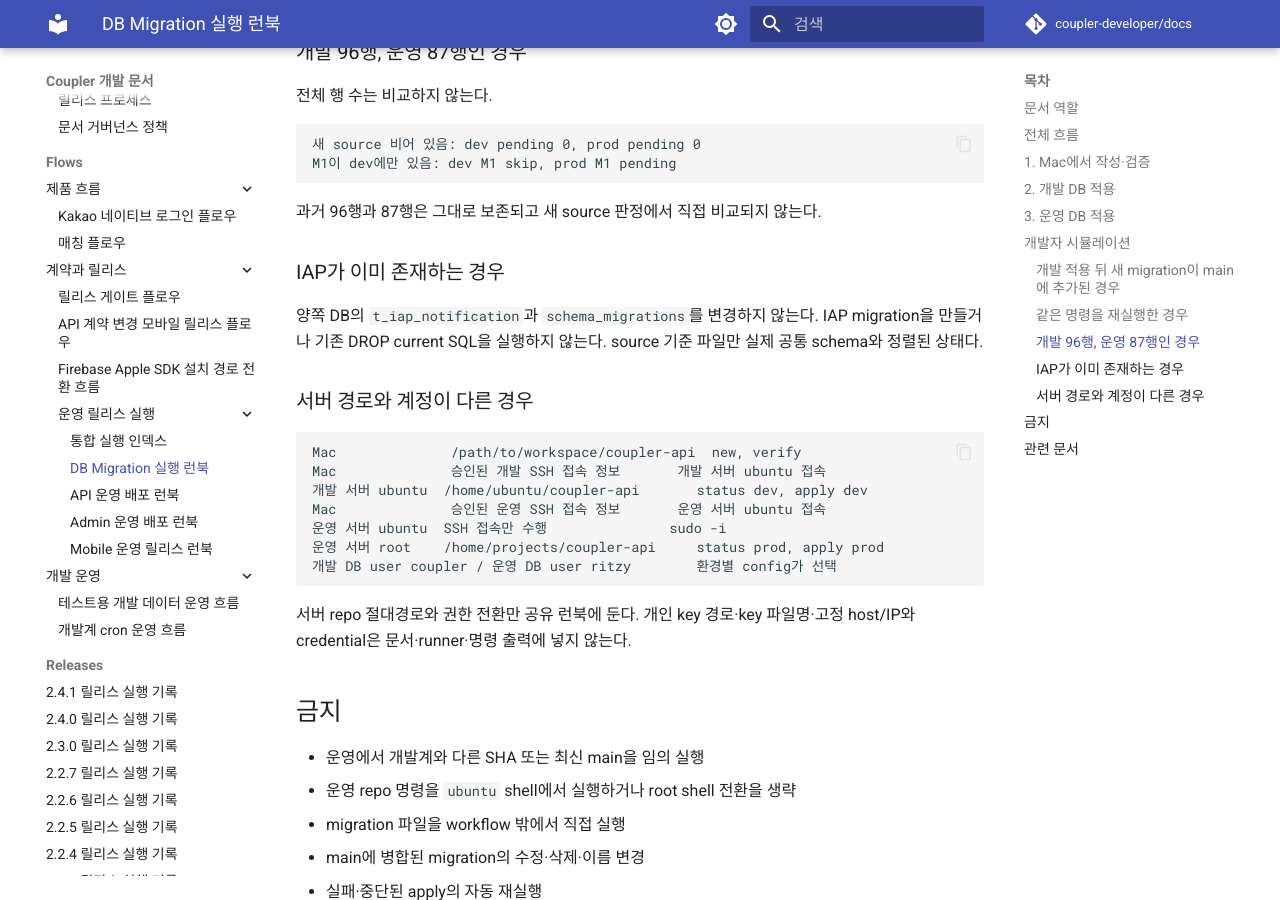
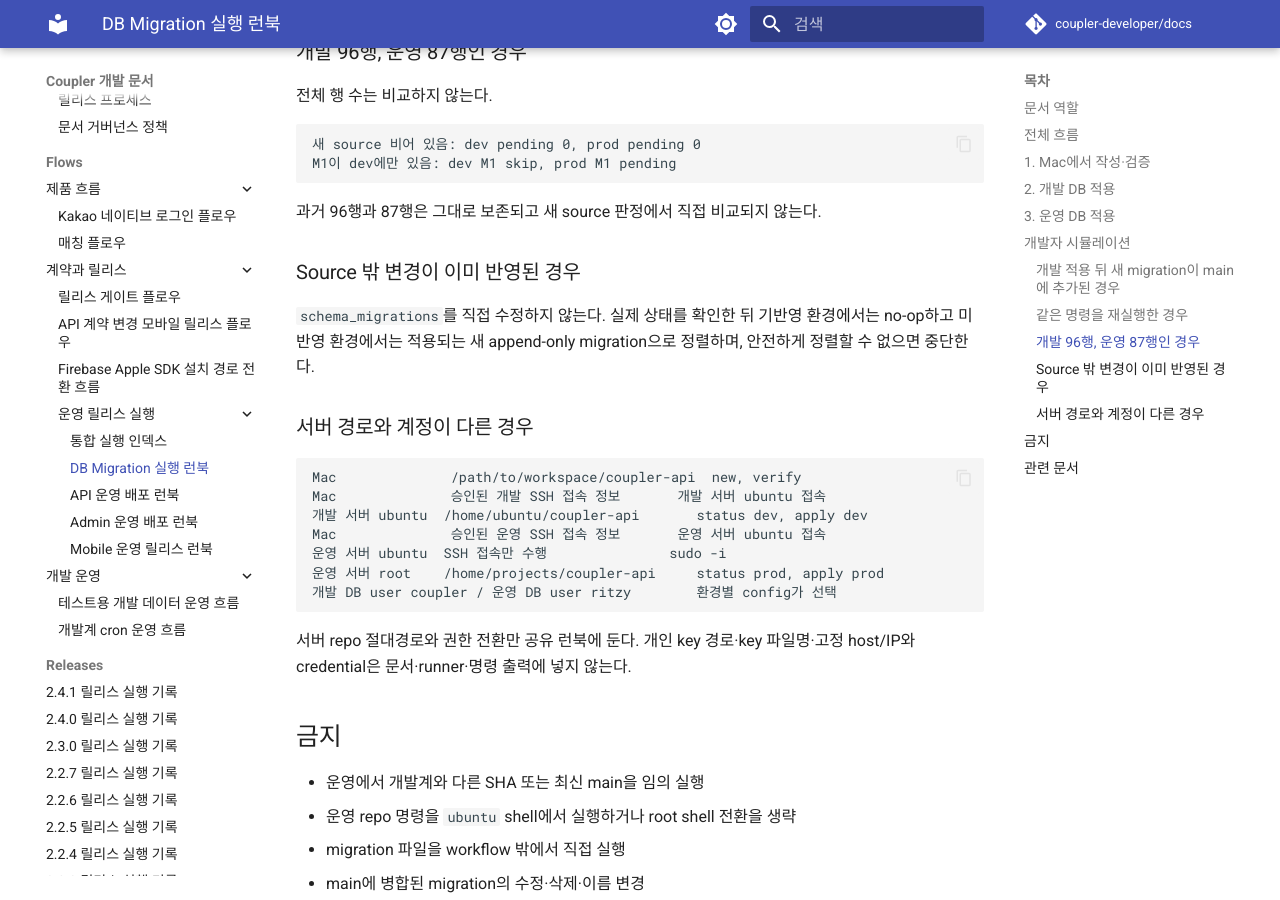
Before and after one commit to coupler-developer/docs, an MkDocs documentation site: the page built from content/flows/cross-project/db-migration-operation-flow.md, in a window 1280 px wide and 900 px high, scrolled down 3093 px. Built offline with MkDocs 1.6.1 and Material for MkDocs 9.7.7, drawn with Linux system fonts in a browser that asks for light colours; comment, search, counter and statistics services are not loaded.

Commit message:
docs: DB migration 선반영 예외 일반화
Reason:
- IAP 전용 시뮬레이션이 범용 운영 런북에 남아 적용 범위를 오해할 수 있었음

Changes:
- IAP 고유 사례를 source 밖 변경의 선반영 예외 흐름으로 교체
- ledger 직접 수정 금지와 append-only migration 정렬 기준을 유지

How:
- 실제 상태 확인, 기반영 환경 no-op, 미반영 환경 적용, 안전하지 않으면 중단하는 최소 문구로 정리

Tests:
- yarn verify 통과 (17 tasks)

```diff
--- a/content/flows/cross-project/db-migration-operation-flow.md
+++ b/content/flows/cross-project/db-migration-operation-flow.md
@@ -152,10 +152,10 @@ M1이 dev에만 있음: dev M1 skip, prod M1 pending
 
 과거 96행과 87행은 그대로 보존되고 새 source 판정에서 직접 비교되지 않는다.
 
-### IAP가 이미 존재하는 경우
+### Source 밖 변경이 이미 반영된 경우
 
-양쪽 DB의 `t_iap_notification`과 `schema_migrations`를 변경하지 않는다. IAP migration을 만들거나 기존 DROP
-current SQL을 실행하지 않는다. source 기준 파일만 실제 공통 schema와 정렬된 상태다.
+`schema_migrations`를 직접 수정하지 않는다. 실제 상태를 확인한 뒤 기반영 환경에서는 no-op하고 미반영
+환경에서는 적용되는 새 append-only migration으로 정렬하며, 안전하게 정렬할 수 없으면 중단한다.
 
 ### 서버 경로와 계정이 다른 경우
 
```
